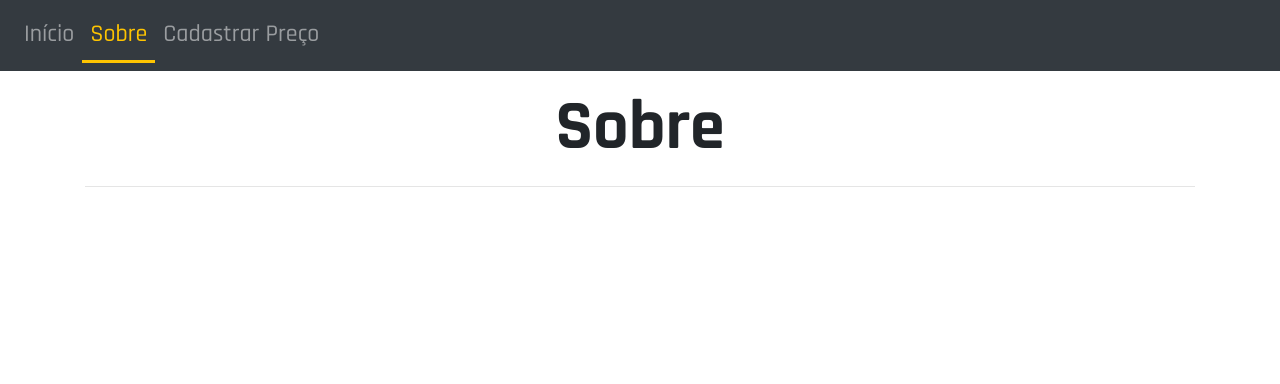
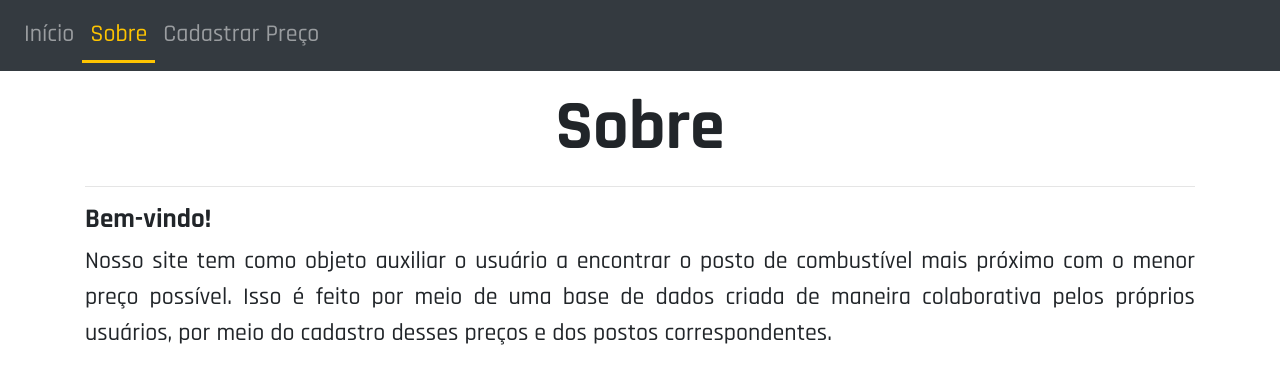
Before and after one commit to rickzang/projeto_integrador-1, a Flask app: page /about in a window 1280 px wide. Shown: the top 384 px of the page. Run offline with Flask 2, Linux system fonts and the light colour scheme; some libraries are stand-ins or nearby versions.

Commit message:
Adicionando do 'Sobre'

```diff
--- a/static/css/style.css
+++ b/static/css/style.css
@@ -5,6 +5,19 @@ h1 {
     font-size: 70px;
     font-weight: bold;
 }
+
+h2 {
+   font-family: 'Rajdhani', sans-serif;
+   font-size: 27px;
+   font-weight: bold;
+}
+
+p {
+   font-family: 'Rajdhani', sans-serif;
+   text-align: justify;
+   font-size: 24px;
+}
+
 
 h3 {
    font-family: 'Rajdhani', sans-serif;
--- a/templates/about.html
+++ b/templates/about.html
@@ -1,5 +1,7 @@
 {% extends "base.html" %}
 {% block content %}
 
+<h2> Bem-vindo! </h2>
+<p> Nosso site tem como objeto auxiliar o usuário a encontrar o posto de combustível mais próximo com o menor preço possível. Isso é feito por meio de uma base de dados criada de maneira colaborativa pelos próprios usuários, por meio do cadastro desses preços e dos postos correspondentes. </p>
 
 {% endblock %}
--- a/templates/base.html
+++ b/templates/base.html
@@ -61,7 +61,7 @@
             {% block content %}{% endblock %}
         </div>
     <!-- Optional JavaScript -->
-  <!-- jQuery first, then Popper.js, then Bootstrap JS -->
+    <!-- jQuery first, then Popper.js, then Bootstrap JS -->
   <script src="https://code.jquery.com/jquery-3.3.1.slim.min.js"
     integrity="sha384-q8i/X+965DzO0rT7abK41JStQIAqVgRVzpbzo5smXKp4YfRvH+8abtTE1Pi6jizo"
     crossorigin="anonymous"></script>
@@ -72,8 +72,11 @@
     integrity="sha384-JjSmVgyd0p3pXB1rRibZUAYoIIy6OrQ6VrjIEaFf/nJGzIxFDsf4x0xIM+B07jRM"
     crossorigin="anonymous"></script>
 
-<!-- Select2 -->
-  <script src="https://cdn.jsdelivr.net/npm/select2@4.1.0-rc.0/dist/js/select2.min.js"></script>
+    <!-- Ajax -->
+    <script src="https://ajax.googleapis.com/ajax/libs/jquery/3.4.1/jquery.min.js"></script>
+
+    <!-- Select2 -->
+    <script src="https://cdn.jsdelivr.net/npm/select2@4.1.0-rc.0/dist/js/select2.min.js"></script>
 
     <script>
     //Efeito na barra principal
@@ -125,7 +128,5 @@
         })();
     </script>
 
-    <script src="https://ajax.googleapis.com/ajax/libs/jquery/3.4.1/jquery.min.js"></script>
-
     </body>
 </html>
```
